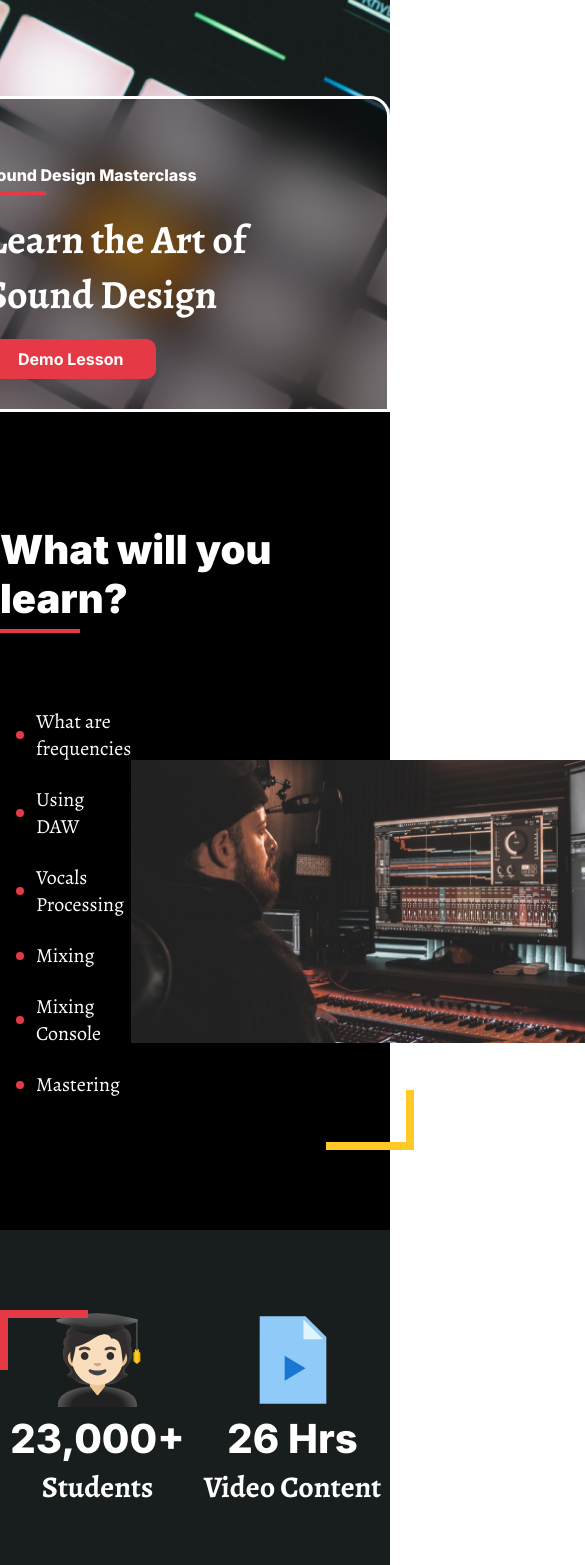
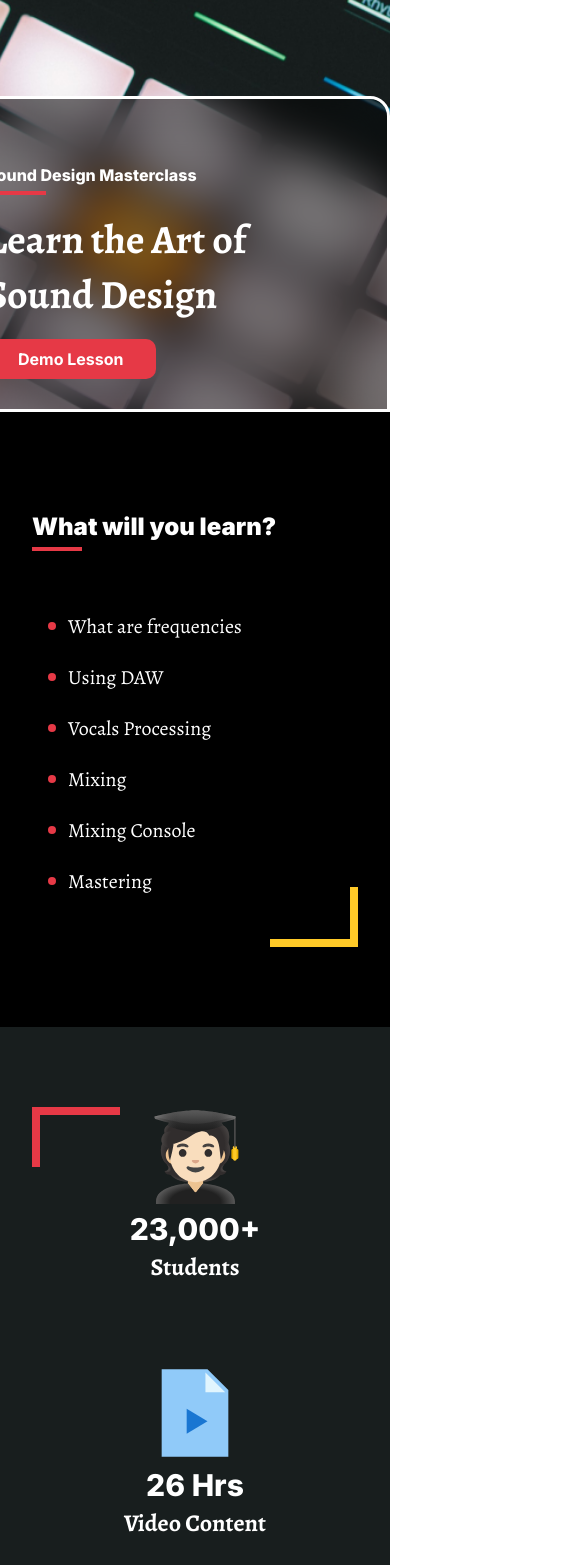
Before and after one commit to NCDinesh/Figma-React, a React (Vite) app: page / in a window 390 px wide. Shown: the part 432-1997 px from the top of the page, 585 px wide, since content can reach past the window. Built offline with nearby package versions, Linux system fonts and the light colour scheme.

Commit message:
Working on responsiveness

```diff
--- a/src/components/Blog/Blog.css
+++ b/src/components/Blog/Blog.css
@@ -60,3 +60,29 @@
   margin-top: 30px;
   color: black;
 }
+
+
+/*  Tablet version */
+@media (max-width: 1040px){
+#blog .content-container{
+  grid-template-columns: 1fr 1fr;
+}
+
+#blog .post:nth-child(3){
+  grid-column: 1/3;
+
+}
+}
+
+/* SmartPhone  */
+
+@media(max-width:720px){
+  #blog .content-container{
+    grid-template-columns: 1fr;
+  }
+
+  #blog .post:nth-child(3){
+    grid-column: 1/2;
+
+  }
+}
--- a/src/components/Footer/Footer.css
+++ b/src/components/Footer/Footer.css
@@ -52,3 +52,29 @@ footer .links ul li {
   font-size: 16px;
   margin: 18px 16px;
 }
+
+footer .copyright.mobile{
+  display: none;
+}
+
+/* SmartPhone version */
+@media (max-width:720px){
+
+  footer .content-container{
+  flex-direction:column;
+  gap: 40px;
+
+  }
+
+  footer .copyright{
+    display: none;
+  }
+
+  footer .copyright.mobile{
+    display: block;
+  }
+
+  footer .social-icons{
+    margin-bottom: 0;
+  }
+}
--- a/src/components/Footer/Footer.jsx
+++ b/src/components/Footer/Footer.jsx
@@ -57,6 +57,10 @@ const Footer = () => {
               </li>
             </ul>
           </div>
+
+          <div className="copyright mobile">
+            This website is designed by NCDinesh Ⓒ 2024
+          </div>
         </div>
       </div>
     </footer>
--- a/src/components/Info/Info.css
+++ b/src/components/Info/Info.css
@@ -27,3 +27,28 @@
   left: 0;
   top: 0;
 }
+
+/* Smartphone version */
+@media (max-width: 720px) {
+  #info .content-container{
+    flex-direction: column;
+    gap: 80px;
+  }
+
+  #info .content-container img{
+    height: 100px;
+  }
+
+  #info .info-content .amount{
+    font-size: 30px;
+  }
+
+  #info .info-content .type{
+    font-size: 24px;
+  }
+
+  #info .wrapper .bg-element-2{
+    left: 32px;
+  }
+
+}
--- a/src/components/Testimonials/Testimonials.css
+++ b/src/components/Testimonials/Testimonials.css
@@ -36,3 +36,32 @@ width: 264px;
   padding: 6px 0;
   opacity: 0.7;
 }
+
+@media (max-width:1040px)
+{
+  #testimonials .content-container{
+    flex-direction: column;
+    gap: 50px;
+    margin-left: 20px;
+    margin-top: 50px;
+  }
+
+  #testimonials .testimonial{
+    display: flex;
+    gap: 28px;
+    width: 100%;
+
+  }
+}
+
+@media (max-width:720px){
+  #testimonials .testimonial{
+    flex-direction: column;
+    align-items: center;
+    gap: 16px;
+  }
+
+  #testimonials .testimonial .reviewer-details{
+    text-align: center;
+  }
+}
--- a/src/components/Topics/Topics.css
+++ b/src/components/Topics/Topics.css
@@ -46,3 +46,24 @@
   right: -24px;
   bottom: 0px;
 }
+
+/* Tablet image */
+@media (max-width: 1040px){
+  #topics .topic-image img{
+    width: 385px;
+    height: 280px;
+  }
+  }
+
+
+  /* Smartphone */
+  @media (max-width: 720px){
+    #topics .topic-image img{
+      display: none;
+    }
+
+    #topics .wrapper .bg-element-1{
+      right: 32px;
+    }
+
+}
--- a/src/index.css
+++ b/src/index.css
@@ -69,3 +69,27 @@ section .content-container{
 .red{
   color: var(--red-color);
 }
+
+
+/* Tablet version */
+@media (max-width: 1040px){
+  .wrapper{
+    max-width: 694px;
+  }
+}
+
+/* Smartphone version */
+@media (max-width:720px){
+  .wrapper{
+    padding: 0 32px;
+  }
+  section h2{
+    font-size: 24px;
+
+  }
+
+  section h2::after{
+    width: 50px;
+    bottom: -10px;
+  }
+}
```
